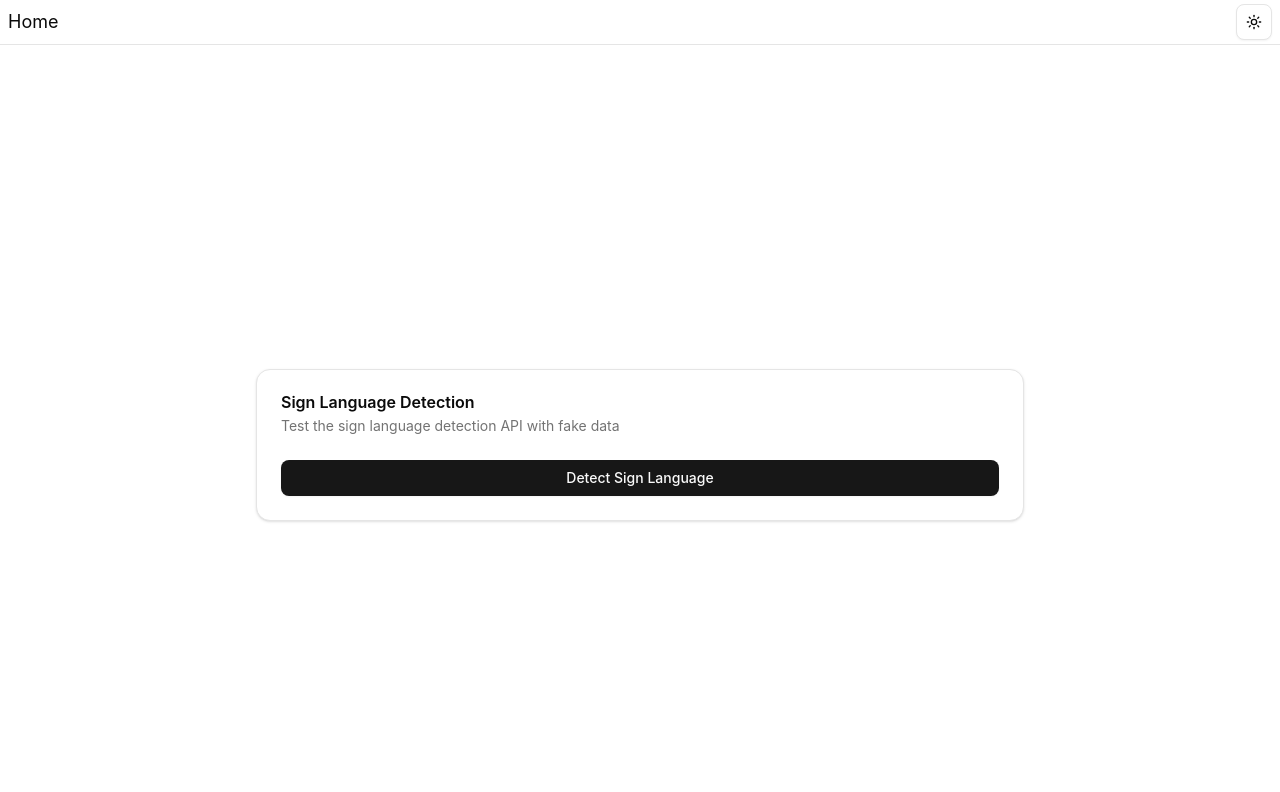
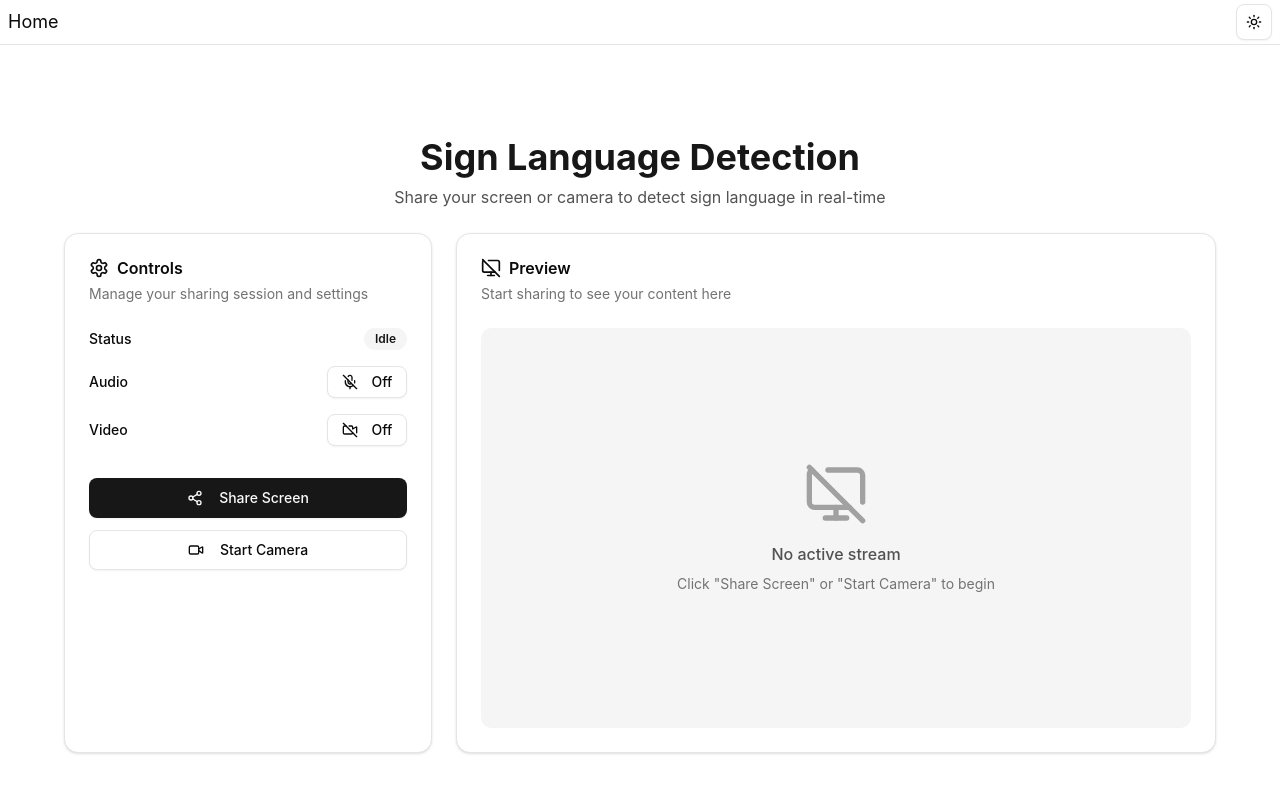
Before and after one commit to sinarck/hand-wave, a Next.js app in the folder apps/web/: page / in a window 1280 px wide. Shown: the top 792 px of the page. Built offline with nearby package versions, Linux system fonts and the light colour scheme; no server answers.

Commit message:
feat: basic streaming ui scaffolded

```diff
--- a/apps/web/src/app/page.tsx
+++ b/apps/web/src/app/page.tsx
@@ -1,4 +1,5 @@
 "use client";
+import { Badge } from "@/components/ui/badge";
 import { Button } from "@/components/ui/button";
 import {
   Card,
@@ -7,86 +8,299 @@ import {
   CardHeader,
   CardTitle,
 } from "@/components/ui/card";
-import { trpc } from "@/utils/trpc";
-import { useMutation } from "@tanstack/react-query";
+import {
+  Mic,
+  MicOff,
+  Monitor,
+  MonitorOff,
+  Settings,
+  Share2,
+  Square,
+  Video,
+  VideoOff,
+} from "lucide-react";
+import { useCallback, useRef, useState } from "react";
+import { toast } from "sonner";
 
 export default function Home() {
-  const { data, isPending, mutate } = useMutation(
-    trpc.detection.detect.mutationOptions()
+  const [isSharing, setIsSharing] = useState(false);
+  const [isAudioEnabled, setIsAudioEnabled] = useState(false);
+  const [isVideoEnabled, setIsVideoEnabled] = useState(false);
+  const [streamType, setStreamType] = useState<"screen" | "camera" | null>(
+    null
   );
+  const videoRef = useRef<HTMLVideoElement>(null);
+  const streamRef = useRef<MediaStream | null>(null);
+
+  const startScreenShare = useCallback(async () => {
+    try {
+      const stream = await navigator.mediaDevices.getDisplayMedia({
+        video: {
+          displaySurface: "monitor",
+        },
+        audio: isAudioEnabled,
+      });
+
+      if (videoRef.current) {
+        videoRef.current.srcObject = stream;
+        streamRef.current = stream;
+        setIsSharing(true);
+        setStreamType("screen");
+
+        // Handle stream end
+        stream.getVideoTracks()[0].onended = () => {
+          stopSharing();
+        };
+
+        toast.success("Screen sharing started successfully!");
+      }
+    } catch (error) {
+      console.error("Error starting screen share:", error);
+      toast.error("Failed to start screen sharing");
+    }
+  }, [isAudioEnabled]);
+
+  const startCamera = useCallback(async () => {
+    try {
+      const stream = await navigator.mediaDevices.getUserMedia({
+        video: true,
+        audio: isAudioEnabled,
+      });
+
+      if (videoRef.current) {
+        videoRef.current.srcObject = stream;
+        streamRef.current = stream;
+        setIsSharing(true);
+        setStreamType("camera");
+        toast.success("Camera started successfully!");
+      }
+    } catch (error) {
+      console.error("Error starting camera:", error);
+      toast.error("Failed to start camera");
+    }
+  }, [isAudioEnabled]);
+
+  const stopSharing = useCallback(() => {
+    if (streamRef.current) {
+      streamRef.current.getTracks().forEach((track) => track.stop());
+      streamRef.current = null;
+    }
+    if (videoRef.current) {
+      videoRef.current.srcObject = null;
+    }
+    setIsSharing(false);
+    setStreamType(null);
+    toast.info("Sharing stopped");
+  }, []);
+
+  const toggleAudio = useCallback(() => {
+    setIsAudioEnabled(!isAudioEnabled);
+  }, [isAudioEnabled]);
+
+  const toggleVideo = useCallback(() => {
+    setIsVideoEnabled(!isVideoEnabled);
+  }, [isVideoEnabled]);
 
   return (
-    <div className="min-h-screen flex items-center justify-center px-4 py-2">
-      <Card className="flex max-w-3xl w-full">
+    <div className="min-h-screen flex items-center justify-center px-4 py-2 ">
+      <div className="w-full max-w-6xl space-y-6">
+        {/* Header */}
+        <div className="text-center space-y-2">
+          <h1 className="text-4xl font-bold text-neutral-900 dark:text-neutral-100">
+            Sign Language Detection
+          </h1>
+          <p className="text-neutral-600 dark:text-neutral-400">
+            Share your screen or camera to detect sign language in real-time
+          </p>
+        </div>
+
+        {/* Main Content */}
+        <div className="grid grid-cols-1 lg:grid-cols-3 gap-6">
+          {/* Control Panel */}
+          <Card className="lg:col-span-1">
             <CardHeader>
-          <CardTitle>Sign Language Detection</CardTitle>
+              <CardTitle className="flex items-center gap-2">
+                <Settings className="h-5 w-5" />
+                Controls
+              </CardTitle>
               <CardDescription>
-            Test the sign language detection API with fake data
+                Manage your sharing session and settings
               </CardDescription>
             </CardHeader>
             <CardContent className="space-y-4">
+              {/* Status */}
+              <div className="flex items-center justify-between">
+                <span className="text-sm font-medium">Status</span>
+                <Badge variant={isSharing ? "default" : "secondary"}>
+                  {isSharing ? "Sharing" : "Idle"}
+                </Badge>
+              </div>
+
+              {/* Stream Type */}
+              {streamType && (
+                <div className="flex items-center justify-between">
+                  <span className="text-sm font-medium">Stream Type</span>
+                  <Badge variant="outline">
+                    {streamType === "screen" ? "Screen Share" : "Camera"}
+                  </Badge>
+                </div>
+              )}
+
+              {/* Audio Toggle */}
+              <div className="flex items-center justify-between">
+                <span className="text-sm font-medium">Audio</span>
                 <Button
-            onClick={() =>
-              mutate({
-                imageData: "https://example.com/image.jpg",
-              })
-            }
-            disabled={isPending}
+                  variant="outline"
+                  size="sm"
+                  onClick={toggleAudio}
+                  className="w-20"
+                >
+                  {isAudioEnabled ? (
+                    <>
+                      <Mic className="h-4 w-4 mr-2" />
+                      On
+                    </>
+                  ) : (
+                    <>
+                      <MicOff className="h-4 w-4 mr-2" />
+                      Off
+                    </>
+                  )}
+                </Button>
+              </div>
+
+              {/* Video Toggle */}
+              <div className="flex items-center justify-between">
+                <span className="text-sm font-medium">Video</span>
+                <Button
+                  variant="outline"
+                  size="sm"
+                  onClick={toggleVideo}
+                  className="w-20"
+                >
+                  {isVideoEnabled ? (
+                    <>
+                      <Video className="h-4 w-4 mr-2" />
+                      On
+                    </>
+                  ) : (
+                    <>
+                      <VideoOff className="h-4 w-4 mr-2" />
+                      Off
+                    </>
+                  )}
+                </Button>
+              </div>
+
+              {/* Action Buttons */}
+              <div className="space-y-3 pt-4">
+                {!isSharing ? (
+                  <>
+                    <Button
+                      onClick={startScreenShare}
                       className="w-full"
+                      size="lg"
                     >
-            {isPending ? "Detecting..." : "Detect Sign Language"}
+                      <Share2 className="h-5 w-5 mr-2" />
+                      Share Screen
                     </Button>
+                    <Button
+                      onClick={startCamera}
+                      variant="outline"
+                      className="w-full"
+                      size="lg"
+                    >
+                      <Video className="h-5 w-5 mr-2" />
+                      Start Camera
+                    </Button>
+                  </>
+                ) : (
+                  <Button
+                    onClick={stopSharing}
+                    variant="destructive"
+                    className="w-full"
+                    size="lg"
+                  >
+                    <Square className="h-5 w-5 mr-2" />
+                    Stop Sharing
+                  </Button>
+                )}
+              </div>
+            </CardContent>
+          </Card>
 
-          {data && (
+          {/* Video Display */}
+          <Card className="lg:col-span-2">
+            <CardHeader>
+              <CardTitle className="flex items-center gap-2">
+                {streamType === "screen" ? (
+                  <Monitor className="h-5 w-5" />
+                ) : streamType === "camera" ? (
+                  <Video className="h-5 w-5" />
+                ) : (
+                  <MonitorOff className="h-5 w-5" />
+                )}
+                {streamType === "screen"
+                  ? "Screen Share"
+                  : streamType === "camera"
+                  ? "Camera Feed"
+                  : "Preview"}
+              </CardTitle>
+              <CardDescription>
+                {isSharing
+                  ? "Your shared content will appear here for sign language detection"
+                  : "Start sharing to see your content here"}
+              </CardDescription>
+            </CardHeader>
+            <CardContent>
+              <div className="relative aspect-video bg-neutral-100 dark:bg-neutral-800 rounded-lg overflow-hidden">
+                {isSharing ? (
+                  <video
+                    ref={videoRef}
+                    autoPlay
+                    playsInline
+                    muted
+                    className="w-full h-full object-contain"
+                  />
+                ) : (
+                  <div className="flex items-center justify-center h-full">
+                    <div className="text-center space-y-4">
+                      <MonitorOff className="h-16 w-16 mx-auto text-neutral-400" />
                       <div className="space-y-2">
-              <h3 className="font-medium">Detection Result:</h3>
-              <div className="rounded-lg border p-3 space-y-2">
-                <div className="flex justify-between">
-                  <span className="text-sm text-muted-foreground">
-                    Detected Sign:
-                  </span>
-                  <span className="font-mono font-bold text-lg">
-                    {data.detectedSign}
-                  </span>
+                        <p className="text-neutral-600 dark:text-neutral-400 font-medium">
+                          No active stream
+                        </p>
+                        <p className="text-sm text-neutral-500 dark:text-neutral-500">
+                          Click "Share Screen" or "Start Camera" to begin
+                        </p>
                       </div>
-                <div className="flex justify-between">
-                  <span className="text-sm text-muted-foreground">
-                    Confidence:
-                  </span>
-                  <span className="font-mono">
-                    {(data.confidence * 100).toFixed(1)}%
-                  </span>
-                </div>
-                <div className="flex justify-between">
-                  <span className="text-sm text-muted-foreground">
-                    Processing Time:
-                  </span>
-                  <span className="font-mono">{data.processingTime}ms</span>
-                </div>
-                <div className="flex justify-between">
-                  <span className="text-sm text-muted-foreground">
-                    Model Version:
-                  </span>
-                  <span className="font-mono">{data.modelVersion}</span>
-                </div>
-                {data.boundingBox && (
-                  <div className="pt-2 border-t">
-                    <div className="text-sm text-muted-foreground mb-1">
-                      Bounding Box:
-                    </div>
-                    <div className="font-mono text-xs">
-                      x: {data.boundingBox.x.toFixed(1)}, y:{" "}
-                      {data.boundingBox.y.toFixed(1)}, w:{" "}
-                      {data.boundingBox.width.toFixed(1)}, h:{" "}
-                      {data.boundingBox.height.toFixed(1)}
                     </div>
                   </div>
                 )}
               </div>
-            </div>
-          )}
             </CardContent>
           </Card>
         </div>
+
+        {/* Detection Results */}
+        {isSharing && (
+          <Card>
+            <CardHeader>
+              <CardTitle>Detection Results</CardTitle>
+              <CardDescription>
+                Real-time sign language detection will appear here
+              </CardDescription>
+            </CardHeader>
+            <CardContent>
+              <div className="text-center py-8 text-neutral-500 dark:text-neutral-400">
+                <p>
+                  Detection results will appear here when signs are detected
+                </p>
+              </div>
+            </CardContent>
+          </Card>
+        )}
+      </div>
+    </div>
   );
 }
--- a/apps/web/src/components/header.tsx
+++ b/apps/web/src/components/header.tsx
@@ -4,9 +4,7 @@ import Link from "next/link";
 import { ModeToggle } from "./mode-toggle";
 
 export default function Header() {
-  const links = [
-    { to: "/", label: "Home" },
-  ];
+  const links = [{ to: "/", label: "Home" }];
 
   return (
     <div>
--- /dev/null
+++ b/apps/web/src/components/ui/badge.tsx
@@ -0,0 +1,36 @@
+import { cva, type VariantProps } from "class-variance-authority";
+import * as React from "react";
+
+import { cn } from "@/lib/utils";
+
+const badgeVariants = cva(
+  "inline-flex items-center rounded-full border px-2.5 py-0.5 text-xs font-semibold transition-colors focus:outline-none focus:ring-2 focus:ring-ring focus:ring-offset-2",
+  {
+    variants: {
+      variant: {
+        default:
+          "border-transparent bg-primary text-primary-foreground hover:bg-primary/80",
+        secondary:
+          "border-transparent bg-secondary text-secondary-foreground hover:bg-secondary/80",
+        destructive:
+          "border-transparent bg-destructive text-destructive-foreground hover:bg-destructive/80",
+        outline: "text-foreground",
+      },
+    },
+    defaultVariants: {
+      variant: "default",
+    },
+  }
+);
+
+export interface BadgeProps
+  extends React.HTMLAttributes<HTMLDivElement>,
+    VariantProps<typeof badgeVariants> {}
+
+function Badge({ className, variant, ...props }: BadgeProps) {
+  return (
+    <div className={cn(badgeVariants({ variant }), className)} {...props} />
+  );
+}
+
+export { Badge, badgeVariants };
--- a/apps/web/src/components/ui/button.tsx
+++ b/apps/web/src/components/ui/button.tsx
@@ -1,11 +1,11 @@
-import * as React from "react"
-import { Slot as SlotPrimitive } from "radix-ui"
-import { cva, type VariantProps } from "class-variance-authority"
+import { cva, type VariantProps } from "class-variance-authority";
+import { Slot as SlotPrimitive } from "radix-ui";
+import * as React from "react";
 
-import { cn } from "@/lib/utils"
+import { cn } from "@/lib/utils";
 
 const buttonVariants = cva(
-  "inline-flex items-center justify-center gap-2 whitespace-nowrap rounded-md text-sm font-medium transition-all disabled:pointer-events-none disabled:opacity-50 [&_svg]:pointer-events-none [&_svg:not([class*='size-'])]:size-4 shrink-0 [&_svg]:shrink-0 outline-none focus-visible:border-ring focus-visible:ring-ring/50 focus-visible:ring-[3px] aria-invalid:ring-destructive/20 dark:aria-invalid:ring-destructive/40 aria-invalid:border-destructive",
+  "cursor-pointer inline-flex items-center justify-center gap-2 whitespace-nowrap rounded-md text-sm font-medium transition-all disabled:pointer-events-none disabled:opacity-50 [&_svg]:pointer-events-none [&_svg:not([class*='size-'])]:size-4 shrink-0 [&_svg]:shrink-0 outline-none focus-visible:border-ring focus-visible:ring-ring/50 focus-visible:ring-[3px] aria-invalid:ring-destructive/20 dark:aria-invalid:ring-destructive/40 aria-invalid:border-destructive",
   {
     variants: {
       variant: {
@@ -33,7 +33,7 @@ const buttonVariants = cva(
       size: "default",
     },
   }
-)
+);
 
 function Button({
   className,
@@ -43,9 +43,9 @@ function Button({
   ...props
 }: React.ComponentProps<"button"> &
   VariantProps<typeof buttonVariants> & {
-    asChild?: boolean
+    asChild?: boolean;
   }) {
-  const Comp = asChild ? SlotPrimitive.Slot : "button"
+  const Comp = asChild ? SlotPrimitive.Slot : "button";
 
   return (
     <Comp
@@ -53,7 +53,7 @@ function Button({
       className={cn(buttonVariants({ variant, size, className }))}
       {...props}
     />
-  )
+  );
 }
 
-export { Button, buttonVariants }
+export { Button, buttonVariants };
--- a/apps/web/src/index.css
+++ b/apps/web/src/index.css
@@ -10,7 +10,7 @@
 
 html,
 body {
-  @apply bg-white dark:bg-gray-950;
+  @apply bg-white dark:bg-background;
 
   @media (prefers-color-scheme: dark) {
     color-scheme: dark;
```
Also changed, not shown: apps/web/package.json (+8 -7 lines), 2 other files (tests, documents, lock files or other folders). Lines whose indentation alone changed are shown as unchanged.
